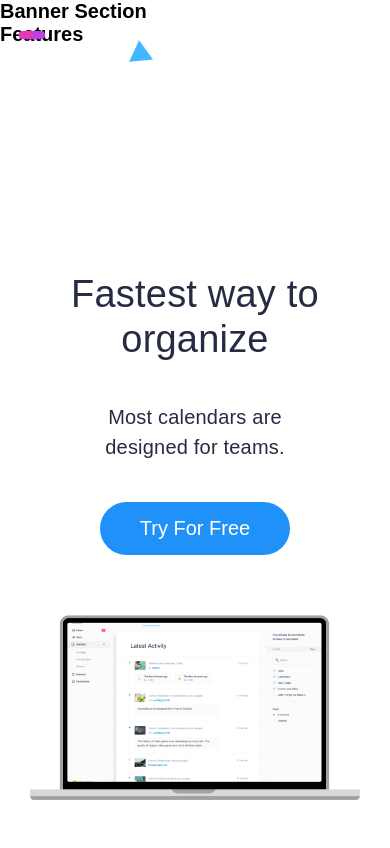
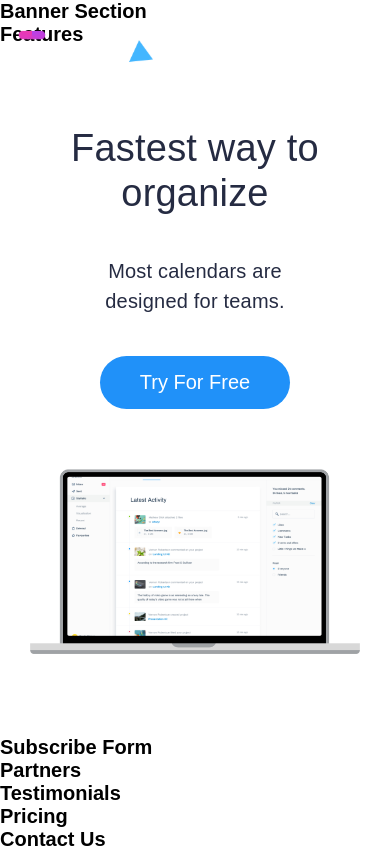
Before and after one commit to Bngoctam95/bus-land-page, a Nuxt app: page / in a window 390 px wide. Shown: the top 848 px of the page. Built offline with nearby package versions, Linux system fonts and the light colour scheme; a web font is replaced by a local one.

Commit message:
Fix base-button

```diff
--- a/components/button/base-button.vue
+++ b/components/button/base-button.vue
@@ -12,7 +12,10 @@
 export default {
   name: 'BaseButton',
   props: {
-    disabled: Boolean
+    disabled: {
+      type: Boolean,
+      default: false
+    }
   },
   computed: {
     internalType () {
--- a/components/pages/home/try-free-section.vue
+++ b/components/pages/home/try-free-section.vue
@@ -71,7 +71,7 @@ export default {
   @media (max-width: 1250px) {
     .wrapper {
       .tryfree {
-       padding: 226px 50px;
+       padding: 100px 50px;
         &__content {
           h3 {
             margin-bottom: 20px;
@@ -134,7 +134,7 @@ export default {
   @media (max-width: 950px) {
     .wrapper {
       .tryfree {
-        padding: 226px 30px;
+        padding: 80px 30px;
         flex-direction: column;
         align-items: center;
 
```
